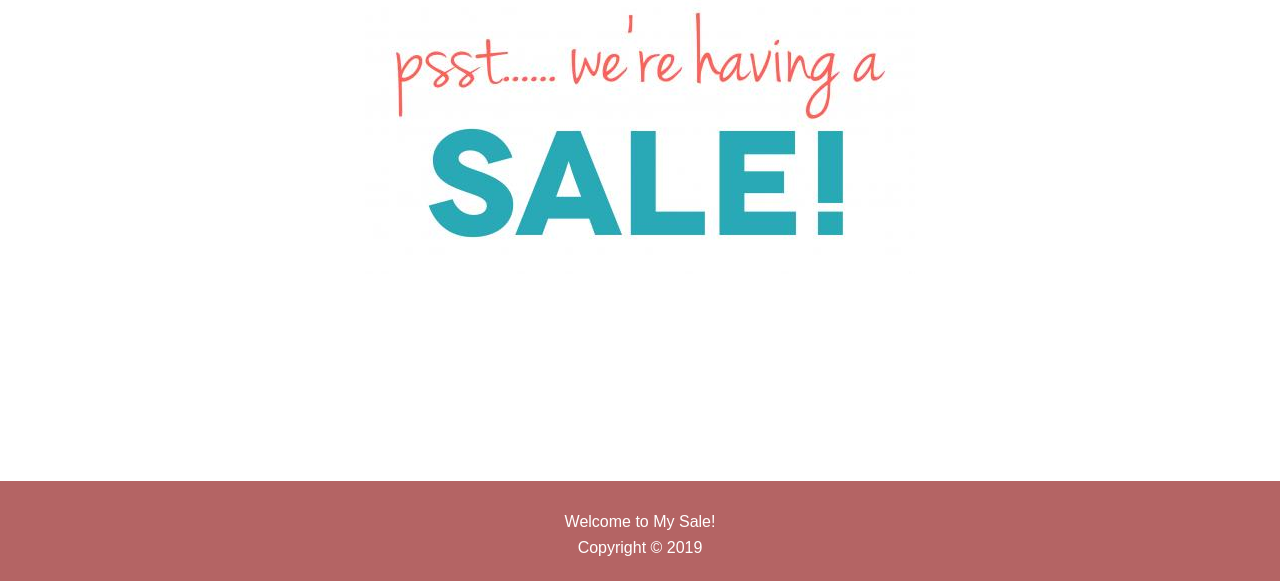
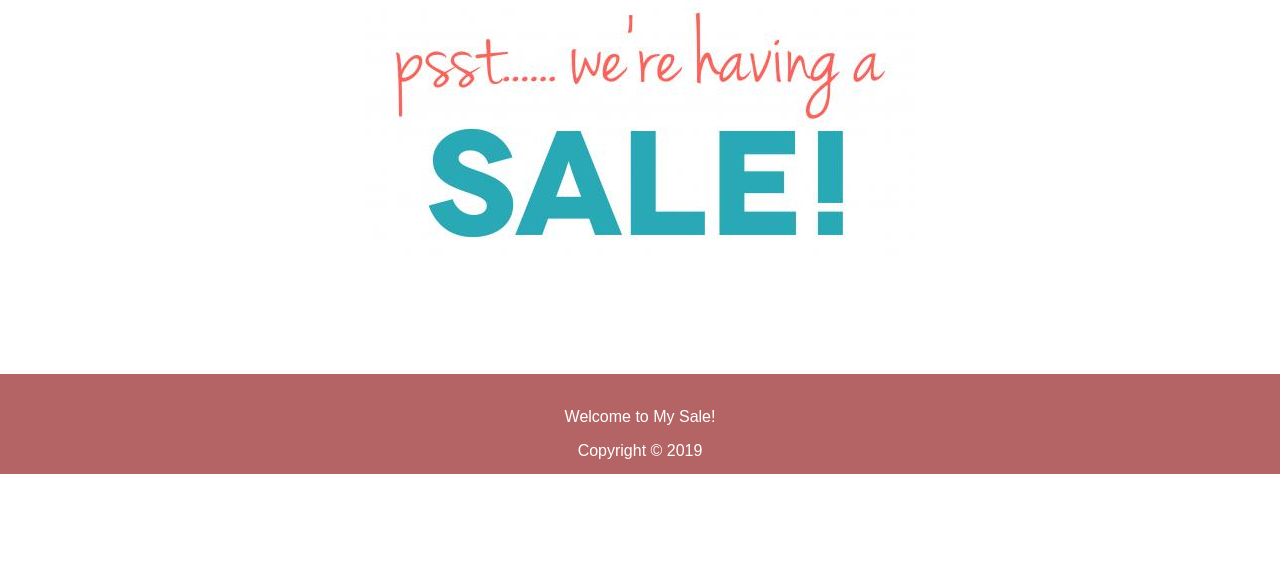
Before and after one commit to clem41/We_Sale, a PHP site: page / in a window 1280 px wide. Shown: the part 219-800 px from the top of the page. Run offline with PHP 8.4, Linux system fonts and the light colour scheme.

Commit message:
footer display

```diff
--- a/checkUser.php
+++ b/checkUser.php
@@ -33,6 +33,6 @@
   	echo 'please input the both name and password';
   	}
 ?>
-<?php include 'footer.php'?>
+
 </body>
 </html>
--- a/footer.php
+++ b/footer.php
@@ -23,7 +23,7 @@ white-space: nowrap;
 </head>
 <footer>
 <div class="bottom">
-<p><center>Welcome to My Sale!</center></p>
+<p></br><center>Welcome to My Sale!</center></p>
 <p><center>Copyright © 2019</center></p>
 </div>
 </footer>
--- a/header.css
+++ b/header.css
@@ -142,11 +142,11 @@ footer
   border:0;
   white-space: nowrap;
 */
-    position: fixed;
+    position: relative;
     bottom: 0px;
     left: 0px;
     text-align: center;
-    padding-top:20px;
+    padding-top:0px;
     width:100%;
     margin-left: 0px;
     vertical-align: bottom;
@@ -155,10 +155,10 @@ footer
     color:white;
 
 }
-
+/*
 .footerTampon{
     height: 50px;
-}
+}*/
 
 footer a
 {
@@ -171,6 +171,6 @@ footer div
 {
     width: 100%;
     height: 100%;
-    display: inline-block;
-    line-height: 60%;
+    /*display: inline-block;*/
+    /*line-height: 60%;*/
 }
--- a/main.php
+++ b/main.php
@@ -12,7 +12,5 @@
 		</div>
 	</section>
 
-	<?php include 'footer.php' ?>
-
 </body>
 </html>
--- a/resultdisplay.php
+++ b/resultdisplay.php
@@ -56,6 +56,6 @@ $products=searchGoods($name);
 
 	   </div>
 <?php }?>
-<?php include 'footer.php'?>
+
 </body>
 </html>
```
Also changed, not shown: cart.php (+6 -2 lines), cart_functions.php (deleted, +0 -23 lines), products.php (+6 -4 lines).
